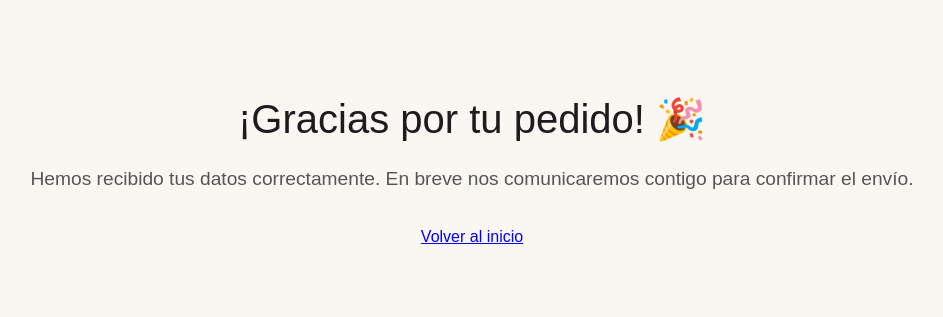
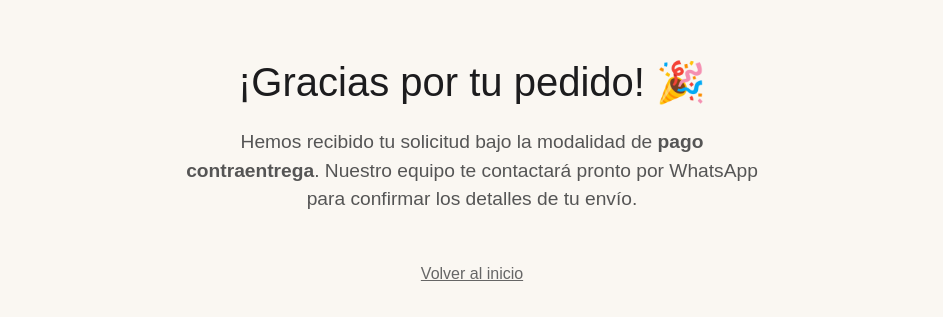
Before and after one commit to alejobarona00/radiance-beauty, a Next.js app: page /gracias in a window 1280 px wide. Shown: the part 231-548 px from the top of the page, without its empty margins (168-1111 px from the left). Built offline with nearby package versions, Linux system fonts and the light colour scheme.

Commit message:
Actualizada pagina de gracias con link de Mercado Pago

```diff
--- a/app/gracias/page.tsx
+++ b/app/gracias/page.tsx
@@ -1,9 +1,13 @@
 'use client';
-import { useEffect } from 'react';
+import { useEffect, Suspense } from 'react';
+import { useSearchParams } from 'next/navigation';
 
-export default function Gracias() {
+function GraciasContent() {
+  const searchParams = useSearchParams();
+  const metodo = searchParams.get('metodo'); // Detecta si es 'online' o 'contraentrega'
+
   useEffect(() => {
-    // Esto dispara la señal a Meta de que hubo una compra
+    // Esto dispara la señal de "Compra" a Meta al cargar la página
     if (typeof window !== 'undefined' && (window as any).fbq) {
       (window as any).fbq('track', 'Purchase', {
         value: 59900,
@@ -16,12 +20,29 @@ export default function Gracias() {
   return (
     <main style={{ minHeight: '100vh', display: 'flex', flexDirection: 'column', alignItems: 'center', justifyContent: 'center', textAlign: 'center', padding: '2rem', fontFamily: 'sans-serif' }}>
       <h1 style={{ fontSize: '2.5rem', marginBottom: '1rem' }}>¡Gracias por tu pedido! 🎉</h1>
-      <p style={{ fontSize: '1.2rem', color: '#555' }}>
-        Hemos recibido tus datos correctamente. En breve nos comunicaremos contigo para confirmar el envío.
-      </p>
-      <a href="/" style={{ marginTop: '2rem', textDecoration: 'underline', color: 'blue' }}>
-        Volver al inicio
-      </a>
+
+      {metodo === 'online' ? (
+        <div style={{ background: '#f0f9ff', padding: '2rem', borderRadius: '15px', border: '1px solid #0070f3' }}>
+          <p style={{ fontSize: '1.2rem', marginBottom: '1.5rem' }}>Tu pedido ha sido registrado. <b>Ahora realiza el pago seguro:</b></p>
+          <a href="https://mpago.li/1ZF4qDN" target="_blank" style={{ display: 'inline-block', padding: '1.2rem 2.5rem', background: '#0070f3', color: 'white', borderRadius: '8px', textDecoration: 'none', fontSize: '1.1rem', fontWeight: 'bold' }}>
+            Pagar con Mercado Pago
+          </a>
+        </div>
+      ) : (
+        <p style={{ fontSize: '1.2rem', color: '#555', maxWidth: '600px' }}>
+          Hemos recibido tu solicitud bajo la modalidad de <b>pago contraentrega</b>. Nuestro equipo te contactará pronto por WhatsApp para confirmar los detalles de tu envío.
+        </p>
+      )}
+
+      <a href="/" style={{ marginTop: '3rem', color: '#666', textDecoration: 'underline' }}>Volver al inicio</a>
     </main>
   );
 }
+
+export default function Gracias() {
+  return (
+    <Suspense fallback={<div>Cargando...</div>}>
+      <GraciasContent />
+    </Suspense>
+  );
+}
```
